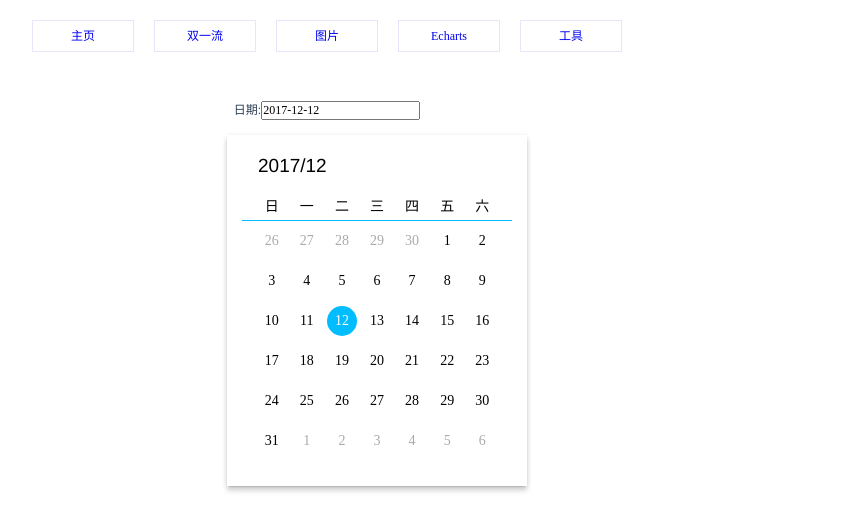
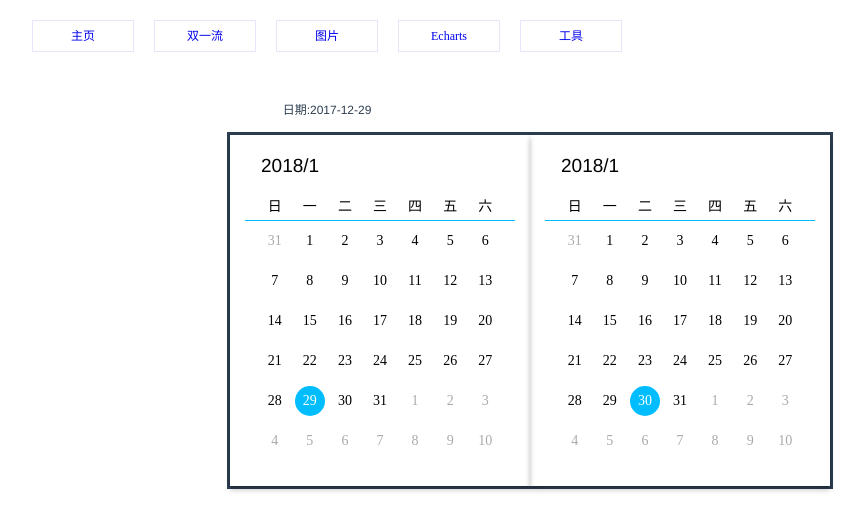
Before and after one commit to LonHon/vue-echarts-demo, a Vue app: page /#/toolShow in a window 1280 px wide. Shown: the top 530 px of the page, without its empty margins (313-1177 px from the left). Built offline with nearby package versions, Linux system fonts and the light colour scheme; a web font is replaced by a local one.

Commit message:
双日历控件-增加不可选功能

```diff
--- a/src/components/toolShow.vue
+++ b/src/components/toolShow.vue
@@ -1,13 +1,19 @@
 <template>
   <div id="search">
     <div class="left-side-box">
-      <label for="calendar-value">日期:</label>
-      <input v-model="calendarInitDay" id="calendar-value" type="text" @click="calendarShow=!calendarShow" style="cursor:pointer;" readonly placeholder="点击我显示日历">
+      <label for="calendar-value">日期:{{ calendarInitDay }}</label>
+      <input v-show="false" v-model="calendarInitDay" id="calendar-value" type="text" @click="calendarShow=!calendarShow" style="cursor:pointer;" readonly placeholder="点击我显示日历">
       <!-- 日历容器{宽度、定位}  点击容器后关闭日历 -->
       <div v-show="calendarShow" class="calendar-box">
-        <calendar v-on:changeDate="getDate" :initDay="calendarInitDay">
+        <calendar
+          v-on:changeDate="getDate"
+          :initDay="calendarInitDay"
+          :lockDay="false">
           <!-- 可传入初始值 -->
         </calendar>
+      </div>
+      <div class="cale-cp">
+        <calendarCp :initOpt="opt" v-on:changeRangeDate="getDateRange"></calendarCp>
       </div>
     </div>
   </div>
@@ -15,18 +21,27 @@
 
 <script>
     import calendar from '@/tools/calendar'
+    import calendarCp from '@/tools/cp'
     export default {
         name: 'search',
         data () {
             return {
-                calendarInitDay: '2017-12-12',
-                calendarShow: true
+                calendarInitDay: '2017-12-29',
+                calendarShow: false,
+                opt:{
+                  start: '2018.01.29',
+                  end:'2018.01.30',
+                  isDis: false
+                }
             }
         },
-        components: {'calendar':calendar},
+        components: {calendar,calendarCp},
         methods: {
           getDate: function(d){//获取组件返回的日期
             this.calendarInitDay = d;
+          },
+          getDateRange: function(rd){//获取双日历返回日期范围
+            this.calendarInitDay = rd;
           }
         },
     }
@@ -48,4 +63,10 @@
     top: 15px;
     left: 100px;
   }
+  .cale-cp{
+    width: 600px;
+    position: relative;
+    top: 15px;
+    left: 100px;
+  }
 </style>
--- a/src/tools/calendar.vue
+++ b/src/tools/calendar.vue
@@ -20,7 +20,7 @@
     </div>
     <div class="cbody">
       <ul>
-        <li v-for="day in days" :key="day">
+        <li v-for="(day,i) in days" :key="i">
           <span v-text="day.num" :title="day.date"
           :class="{otherMonth: day.otherMonth, today:day.date===today,checkday: day.date===checkDay}"
           @click="pick(day.date)">
@@ -41,13 +41,20 @@ export default {
       curY: 0, //check年份
       curM: 0, //check月份
       days: [
-        // num: 号数,
-        // date: 完整日期,
-        // otherMonth: 是否其它月
       ]
     };
   },
-  props: ["initDay"], //默认选中日期
+  props: ["initDay","lockDay"], //默认选中日期
+  watch:{
+    initDay: function(v,ov){
+      if(this.lockDay){
+        this.pick(v.replace(/\./g,'/'));
+      }
+    },
+    lockDay: function(v,ov){
+      this.pick(this.checkDay);
+    }
+  },
   methods: {
     formatDate: function(year, month, day) {
       // 返回 类似 2016-01-02 格式的字符串
@@ -90,7 +97,8 @@ export default {
         sumDay = new Date(y, m, 0).getDate(), //当月总天数
         lastSumDay = new Date(y, m - 1, 0).getDate(), //上月总天数
         week = cur.getDay(), //本月1号周几
-        total = sumDay + week + 1 > 35 ? 42 : 35; //适应最大展示数量
+        // total = sumDay + week + 1 > 35 ? 42 : 35; //适应最大展示数量
+        total = 42;
 
       for (let i = 0; i < total; i++) {
         if (i < week) {
@@ -101,12 +109,30 @@ export default {
             otherMonth: true
           });
         } else if (i - week < sumDay) {
+          if(this.lockDay){
+            if(!this.dateCompare(this.formatDate(y, m, i - week + 1),this.lockDay)){
+              this.days.push({
+                //本月
+                num: i - week + 1,
+                date: this.formatDate(y, m, i - week + 1),
+                otherMonth: true
+              });
+            }else{
               this.days.push({
                 //本月
                 num: i - week + 1,
                 date: this.formatDate(y, m, i - week + 1),
                 otherMonth: false
               });
+            }
+          }else{
+            this.days.push({
+              //本月
+              num: i - week + 1,
+              date: this.formatDate(y, m, i - week + 1),
+              otherMonth: false
+            });
+          }
         } else {
           this.days.push({
             //下月
@@ -117,8 +143,21 @@ export default {
         }
       }
     },
+    dateCompare: function(da,db) {
+      if(new Date(da).getTime() < new Date(db).getTime()){
+        return false
+      }
+      return true;
+    },
     pick: function(date) {
       //选中日期并传出
+      let bor = this.lockDay;
+      if(bor){
+        bor = bor.replace(/\./g,'/');
+        if(!this.dateCompare(date,bor)){
+          return false;
+        }
+      }
       this.checkDay = date;
       let cur = new Date(date),
         cy = cur.getFullYear(),
@@ -151,12 +190,14 @@ export default {
       this.$emit("changeDate", d);
     }
   },
-  created: function() {},
-  mounted: function() {
+  created: function() {
     let d = this.initDay;
     d = d.replace(/-/g, "/");
+    d = d.replace(/\./g, "/");
     this.checkDay = d;
     this.initDate(d);
+  },
+  mounted: function() {
   }
 };
 </script>
--- /dev/null
+++ b/src/tools/cp.vue
@@ -0,0 +1,101 @@
+<!--
+ * @Author: lonhon
+ * @Date: 2018-01-25 17:26:44
+ * @Last Modified by:   github.lonhon
+ * @Last Modified time: 2018-01-25 17:26:44
+-->
+<template>
+  <div id="calendar-cp" class="cale-cp-container" onselectstart="return false;">
+    <singleCale :initDay="startOption.day" :lockDay="startOption.dis"  v-on:changeDate="getDatea"></singleCale>
+    <singleCale :initDay="endOption.day" v-bind:lockDay="endOption.dis"  v-on:changeDate="getDateb"></singleCale>
+  </div>
+</template>
+
+<script>
+import singleCale from './calendar.vue'
+
+export default {
+  data() {
+    return {
+      startOption:{
+        day: '',
+        dis: ''
+      },
+      endOption:{
+        day: '',
+        dis:''
+      },
+      outDate: {
+        s:'',
+        e:''
+      }
+    };
+  },
+  props: ["initOpt"], //初始化选项
+  components: {singleCale},
+  methods:{
+    getDateByDate : function (currDate, num) {  // 根据日期和num获取指定日期
+      currDate = currDate.replace(/\./g,'/');
+      num = Math.floor(num);
+      var myDate = new Date(currDate),
+          lw = new Date(myDate - 1000 * 60 * 60 * 24 * -num),  // num表示天数
+          lastY = lw.getFullYear(),
+          lastM = lw.getMonth()+1,
+          lastD = lw.getDate(),
+          startdate=lastY+"."+(lastM<10 ? "0" + lastM : lastM)+"."+(lastD<10 ? "0"+ lastD : lastD);
+      return startdate;
+    },
+    getSubDays : function(sDate1,sDate2){  // 获取两日期之差
+        var time1 = Date.parse(new Date(sDate1)),
+            time2 = Date.parse(new Date(sDate2)),
+            nDays = Math.abs(parseInt((time2 - time1)/1000/3600/24));
+        return nDays;
+    },
+    dateCompare: function(da,db) {  // 日期比较 小于等于为false
+      if(new Date(da).getTime() > new Date(db).getTime()){
+        return true
+      }
+      return false;
+    },
+    getDatea: function(d){//开始日期
+      this.endOption.dis = d;
+      this.outDate.s = d;
+      if(this.dateCompare(d,this.outDate.e)){  //重置结束日期
+        this.endOption.day = this.outDate.e = this.getDateByDate(d,1);
+      }
+      this.outPut();
+    },
+    getDateb: function(d){//结束日期
+      this.outDate.e = d;
+      this.outPut();
+    },
+    outPut: function (){//传出
+      let date = this.outDate.s + '-' + this.outDate.e;
+      this.$emit("changeRangeDate",date);
+    }
+  },
+  created: function() {
+    this.startOption.day= this.initOpt.start;
+    this.endOption.day= this.initOpt.end;
+    if(this.initOpt.isDis){
+      this.startOption.dis = this.outDate.s = this.initOpt.start;
+      this.endOption.dis = this.outDate.e = this.initOpt.end;
+    }
+
+  },
+  mounted: function() {
+
+  }
+};
+</script>
+
+<!-- Add "scoped" attribute to limit CSS to this component only -->
+<style scoped>
+.cale-cp-container{
+  width: 100%;
+  height: 100%;
+  position: relative;
+  border:solid;
+  display: flex;
+}
+</style>
```
Lines whose indentation alone changed are shown as unchanged.
